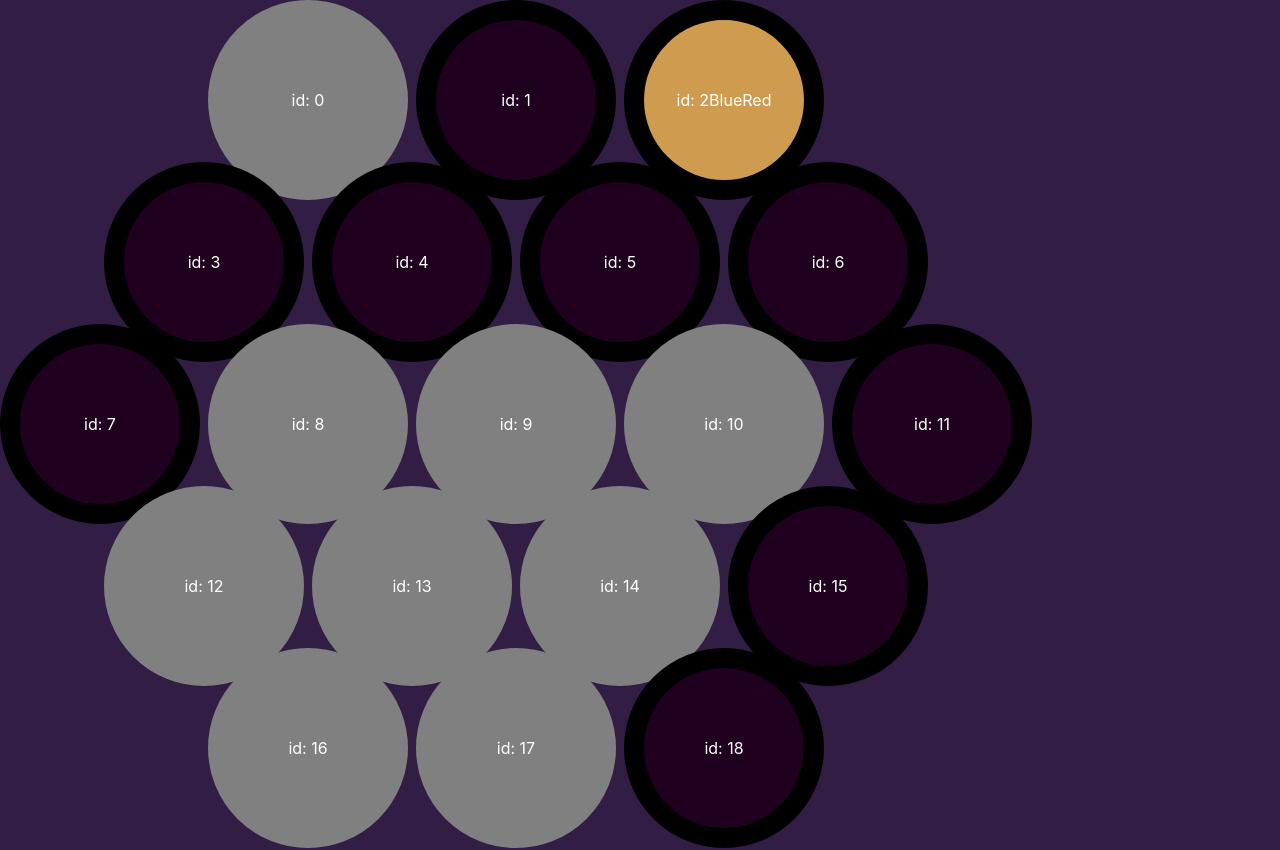
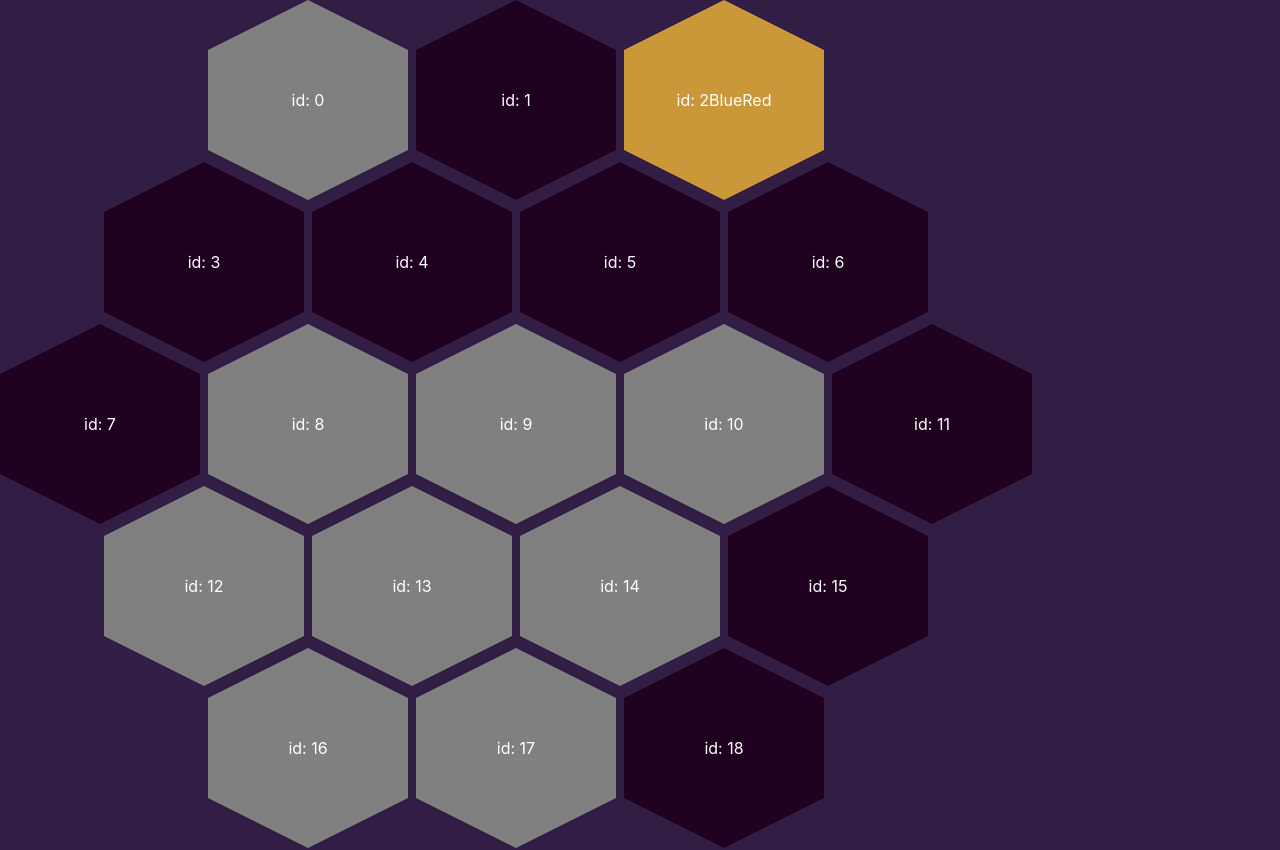
Before and after one commit to bxzr1/wormholes, a React (Create React App) app: page / in a window 1280 px wide. Shown: the top 850 px of the page. Built offline with nearby package versions, Linux system fonts and the light colour scheme.

Commit message:
Refactored CSS for hexagons instead of circles

```diff
--- a/src/BoardPieceLayout.tsx
+++ b/src/BoardPieceLayout.tsx
@@ -45,8 +45,10 @@ export const BoardPieceLayout = (props: {boardPiece: BoardPiece}) => {
                         gridColumn: `col ${column} / span 2`,
                         gridRow: `row ${row} / span 4`} }
                      onClick={() => setClicked(id)}>
-                    {`id: ${id}`}
-                    {hex.getPlanetName()}
+                    <p className='display-on-top' >
+                        {`id: ${id}`}
+                        {hex.getPlanetName()}
+                    </p>
                 </div>)
             })}
         </div>
--- a/src/BoardStyle.css
+++ b/src/BoardStyle.css
@@ -1,52 +1,74 @@
 .hex {
     color: white;
-    border: 20px solid black;
-    background-color: black;
+    background-color: rgba(0, 0, 0, 0);
     box-sizing: border-box;
     height: 200px;
     width: 200px;
-    border-radius: 50%;
+    clip-path: polygon(50% 0%, 100% 25%, 100% 75%, 50% 100%, 0% 75%, 0% 25%);
     display: flex;
     flex-direction: column;
     align-content: center;
     justify-content: center;
-    cursor: pointer
+    cursor: pointer;
+    position: relative;
 }
 
-.hex.is-clicked{
-    border: 20px solid rgb(248, 73, 73);
+.hex::after {
+    content: "";
+    position: absolute;
+    top: -10px; /* Adjust these values to change the border thickness */
+    left: -10px;
+    width: calc(100% + 20px);
+    height: calc(100% + 20px);
+    background-color: rgb(0, 0, 0);
+    clip-path: polygon(50% 0%, 100% 25%, 100% 75%, 50% 100%, 0% 75%, 0% 25%);
 }
 
-.hex.is-neighbor{
+.display-on-top {
+    z-index: 1;
+}
+
+.hex.is-clicked {
+    border: 20px solid rgb(248, 73, 73);
+    background-color:  rgb(248, 73, 73);
+}
+
+.hex.is-neighbor {
     border: 20px solid rgb(112, 112, 249);
+    background-color: rgb(112, 112, 249);
+}
+
+.hex.unreachable::after {
+    background-color: gray;
 }
 
 .hex.unreachable {
-    border: 20px solid gray;
-    background-color: gray;
     cursor: not-allowed;
     pointer-events: none;
 }
 
-.hex.space {
+.hex.space::after {
     background-color: rgb(31, 0, 31);
 }
 
+.hex.planet::after {
+    background-color: rgb(202, 151, 57);
+}
+
 .hex.planet {
-    background-color: rgba(255, 194, 81, 0.766);
     cursor: not-allowed;
     pointer-events: none;
 }
 
-.hex.nebula {
+.hex.nebula::after {
     background-color: lightcoral;
 }
 
-.hex.cannon {
-    background-color: rgba(0, 255, 255, 0.54);
+.hex.cannon::after {
+    background-color: rgb(46, 171, 171);
 }
 
-.hex.orbit {
+.hex.orbit::after {
     background-color: rgb(22, 77, 33);
 }
 
```
